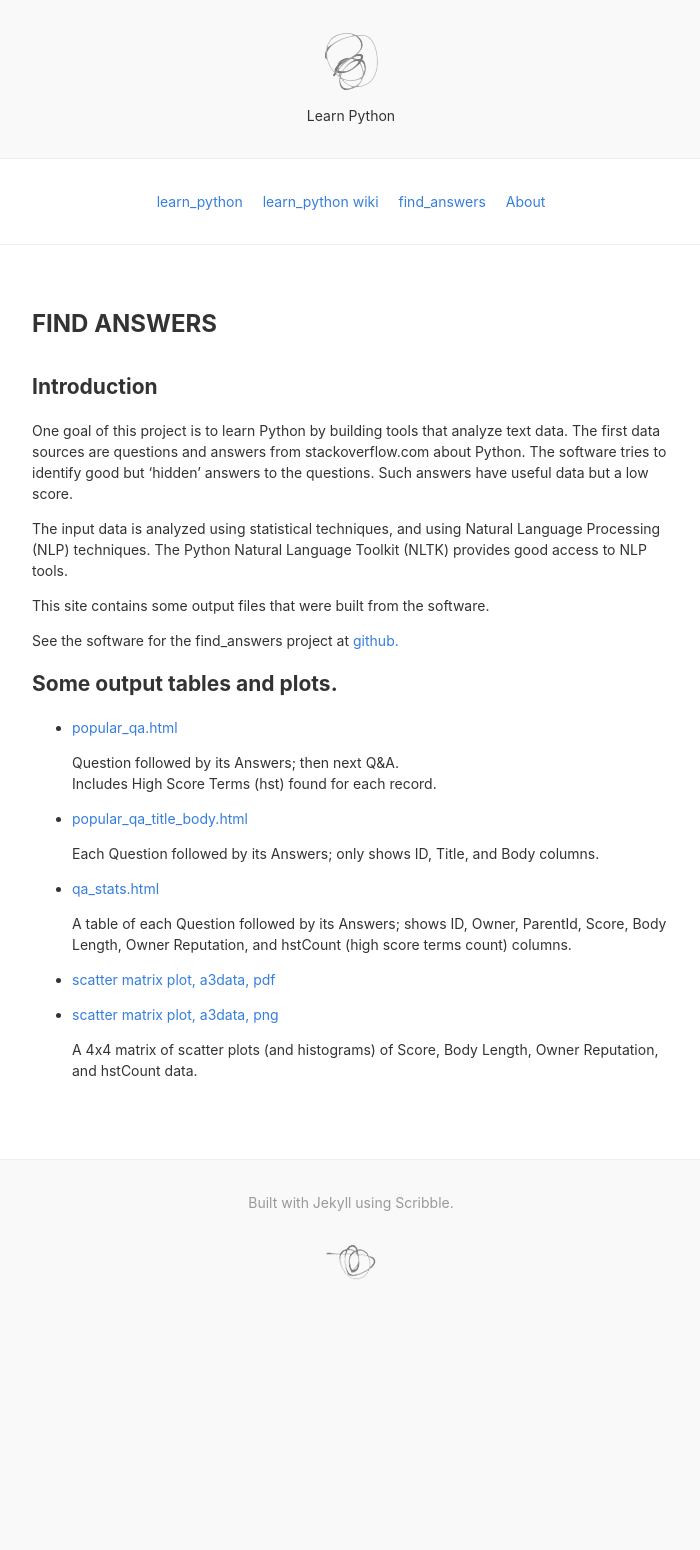
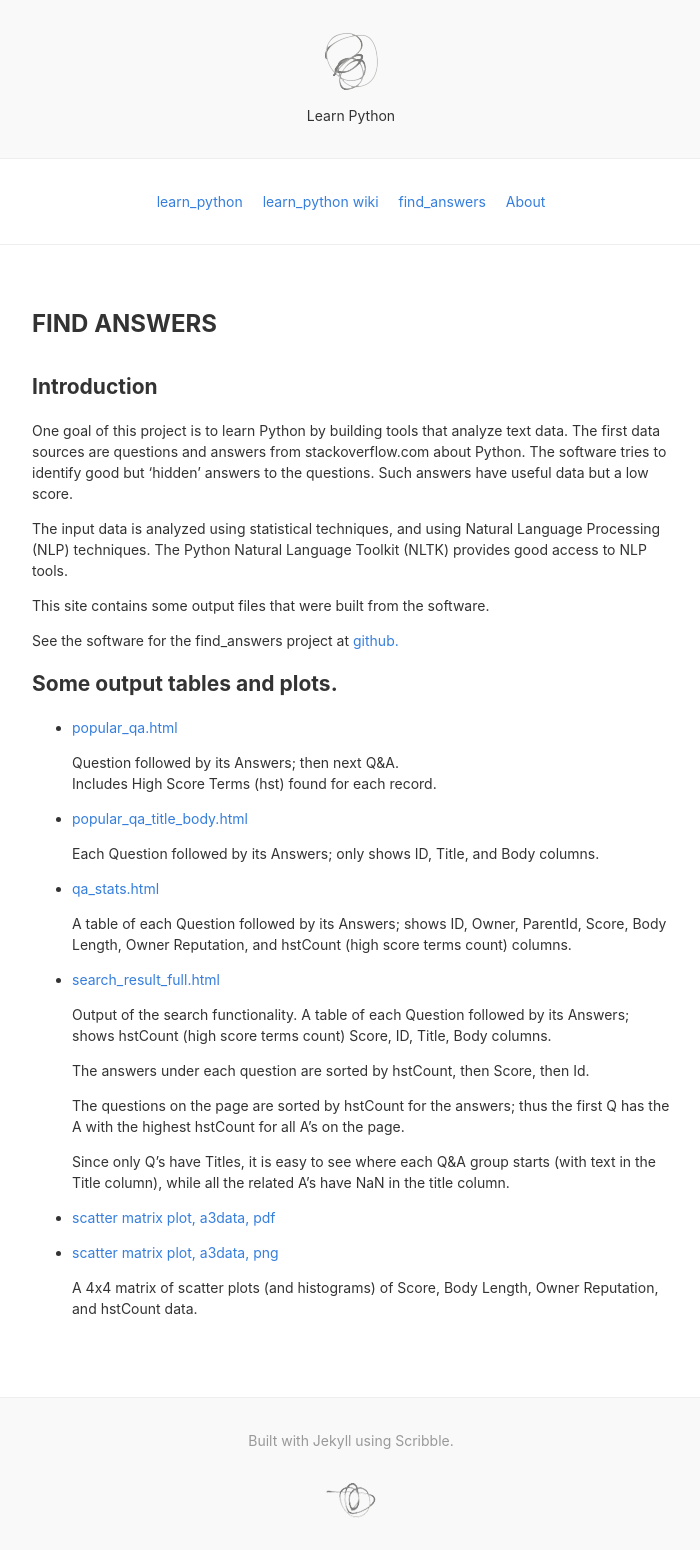
Before and after one commit to clp/learn_python, a Jekyll site: the page built from docs/find_answers/index.md, in a window 1280 px wide. Shown: the whole page, without its empty margins (289-989 px from the left). Built offline with Jekyll 4.4.1, drawn with Linux system fonts in a browser that asks for light colours; nearby versions of some CDN libraries; before the commit the page ends 1312 px from its top, so only the background shows below that.

Commit message:
Add data on the index page about the search o/p file.
Update GitHub Pages site with text about the new search o/p file
that it now contains, and a link to the file.

```diff
--- a/docs/find_answers/index.md
+++ b/docs/find_answers/index.md
@@ -42,6 +42,27 @@ See the software for the find_answers project at
   Score, Body Length, Owner Reputation, and hstCount
   (high score terms count) columns.
 
+* [search_result_full.html](search_result_full.html)
+
+  Output of the search functionality.
+  A table of each Question followed by its Answers;
+  shows
+  hstCount
+  (high score terms count)
+  Score, ID, Title, Body
+  columns.
+
+  The answers under each question are sorted by hstCount,
+  then Score, then Id.
+
+  The questions on the page are sorted by hstCount
+  for the answers; thus the first Q has the A with the highest
+  hstCount for all A's on the page.
+
+  Since only Q's have Titles, it is easy to see where each
+  Q&A group starts (with text in the Title column), while all
+  the related A's have NaN in the title column.
+
 * [scatter matrix plot, a3data, pdf](scat_mat_plot_4x4_a3data.pdf)
 * [scatter matrix plot, a3data, png](scat_mat_plot_4x4_a3data.png)
 
```
